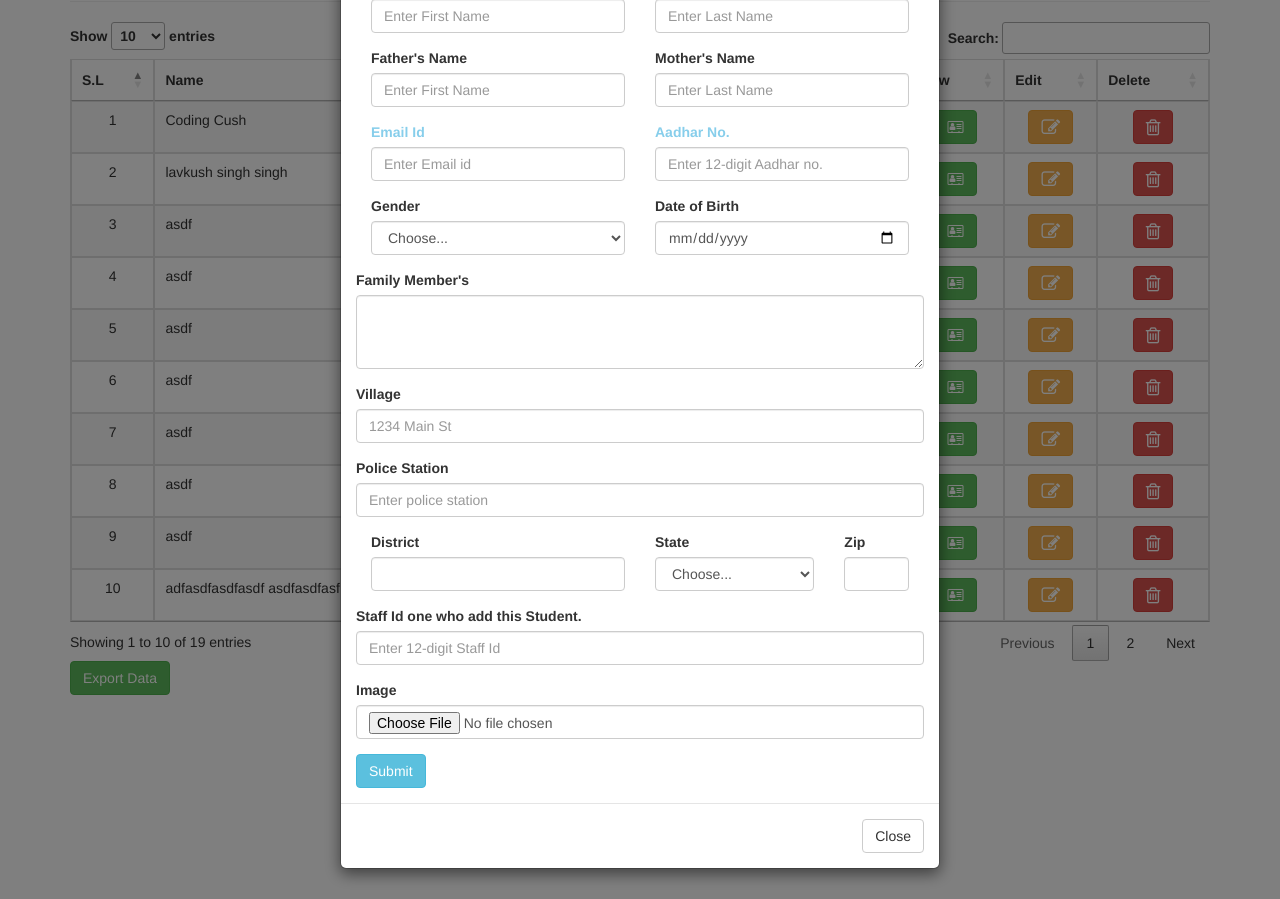
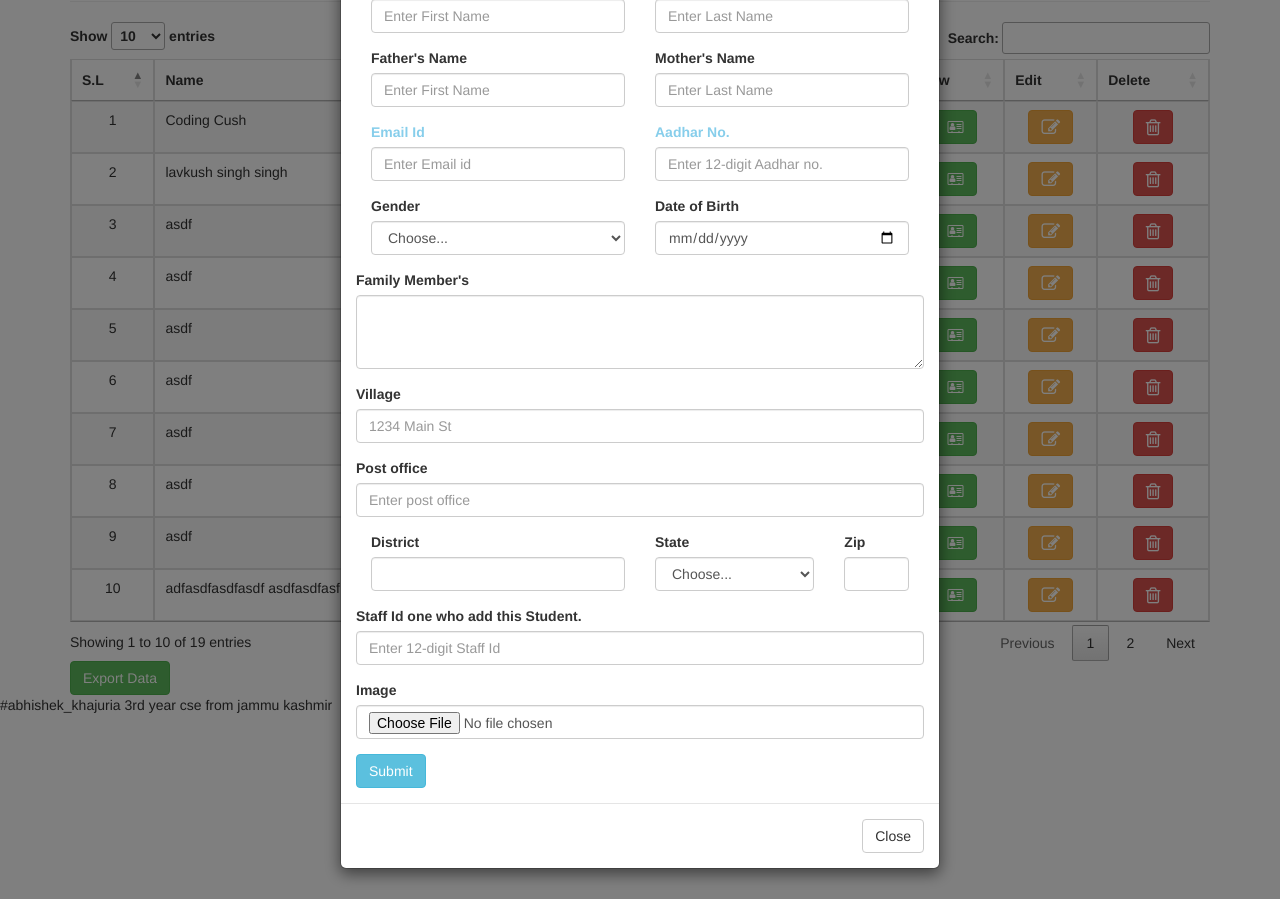
Before and after one commit to abhishekhajuria/PTU-Chess-Club, a PHP site: page /ChessClub/login-system-main/index.php in a window 1280 px wide, after a click on "Add New Student". Shown: the part 357-1256 px from the top of the page. Run offline with PHP 8.4, Linux system fonts and the light colour scheme; a user stored in the database is signed in; data comes from the database, SQL or seed files in the repository; data that the repository does not hold is empty; some libraries are stand-ins or nearby versions.

Commit message:
Update index.php

```diff
--- a/login-system-main/index.php
+++ b/login-system-main/index.php
@@ -282,8 +282,8 @@ if(isset($_POST['submit'])){
 <input type="text" class="form-control" name="village" placeholder="1234 Main St">
 </div>
 <div class="form-group">
-<label for="inputAddress2">Police Station</label>
-<input type="text" class="form-control" name="police_station" placeholder="Enter police station">
+<label for="inputAddress2">Post office</label>
+<input type="text" class="form-control" name="police_station" placeholder="Enter post office">
 </div>
 <div class="form-row">
 <div class="form-group col-md-6">
@@ -629,8 +629,8 @@ while($row = mysqli_fetch_array($run_data))
 		<input type='text' class='form-control' name='village' placeholder='1234 Main St' value='$village'>
 		</div>
 		<div class='form-group'>
-		<label for='inputAddress2'>Police Station</label>
-		<input type='text' class='form-control' name='police_station' placeholder='Enter police station' value='$police'>
+		<label for='inputAddress2'>Post Office</label>
+		<input type='text' class='form-control' name='police_station' placeholder='Enter Post Office' value='$police'>
 		</div>
 		<div class='form-row'>
 		<div class='form-group col-md-6'>
@@ -731,3 +731,4 @@ while($row = mysqli_fetch_array($run_data))
 
 </body>
 </html>
+#abhishek_khajuria 3rd year cse from jammu kashmir
```
